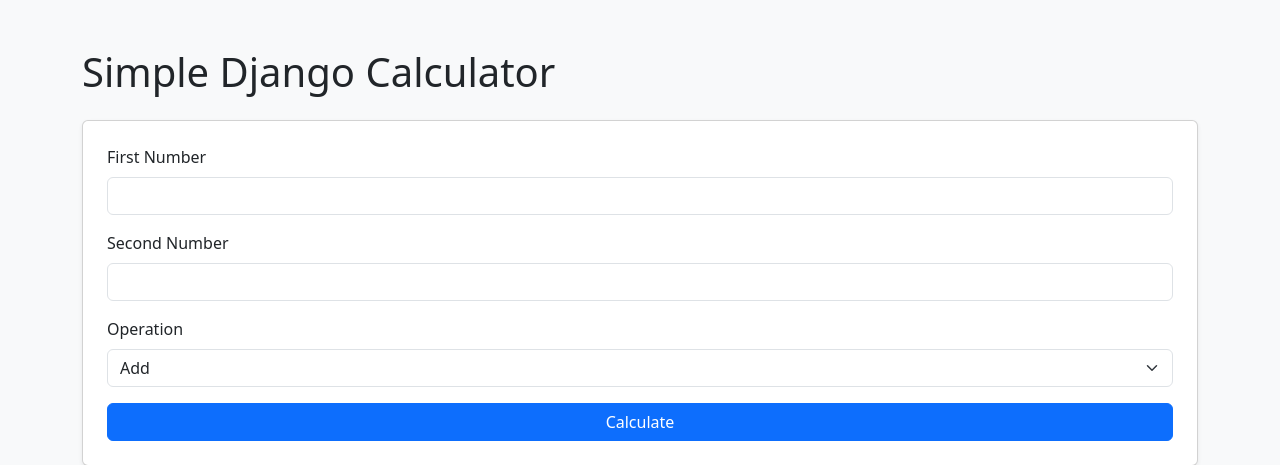
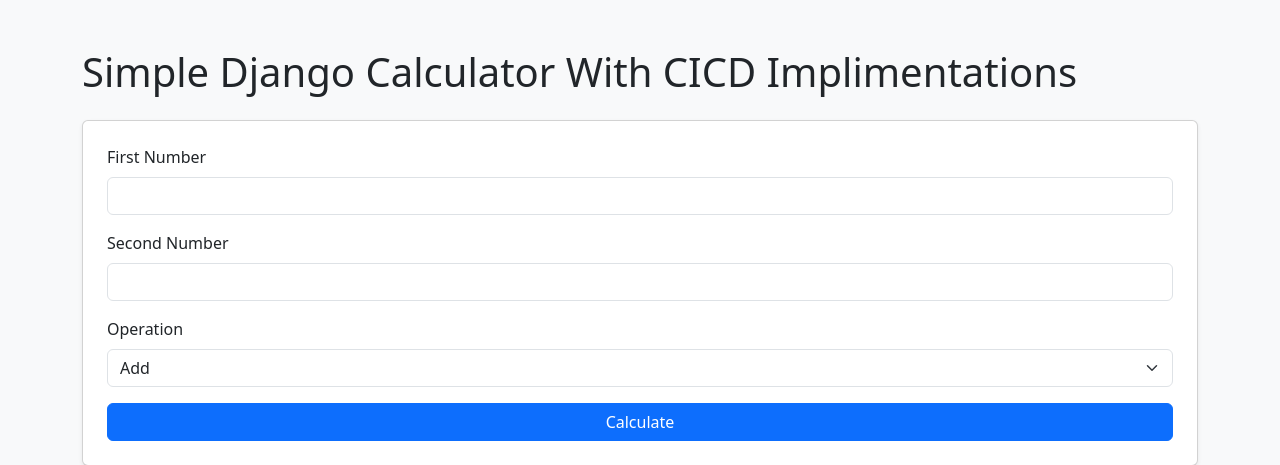
Before and after one commit to Abdullah-IREG/Caculator, a Django app: page / in a window 1280 px wide. Shown: the top 465 px of the page. Run offline with Django 4.2, Linux system fonts and the light colour scheme.

Commit message:
Test CI/CD pipeline

```diff
--- a/calculator/templates/calculator.html
+++ b/calculator/templates/calculator.html
@@ -7,7 +7,7 @@
 </head>
 <body class="bg-light">
     <div class="container mt-5">
-        <h1 class="mb-4">Simple Django Calculator</h1>
+        <h1 class="mb-4">Simple Django Calculator With CICD Implimentations</h1>
         <form method="post" class="card p-4 shadow-sm">
             {% csrf_token %}
             <div class="mb-3">
```
